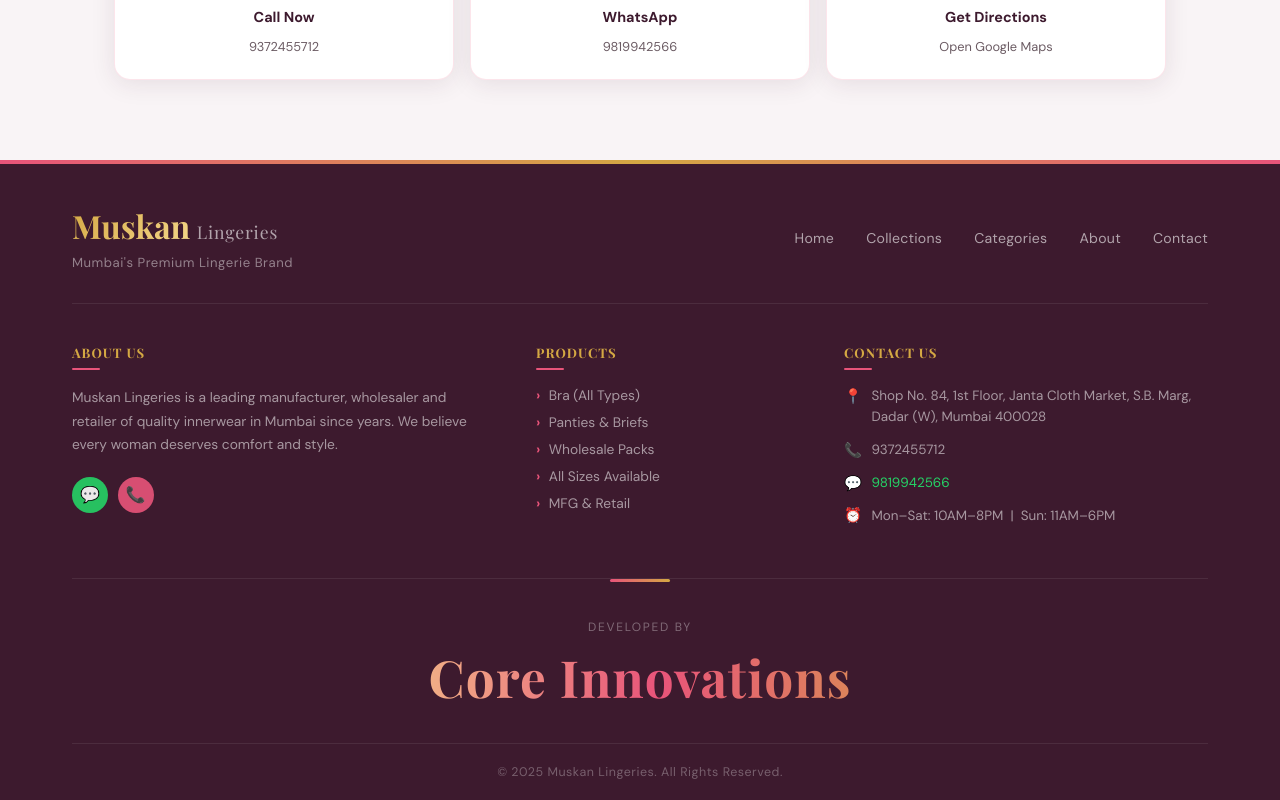
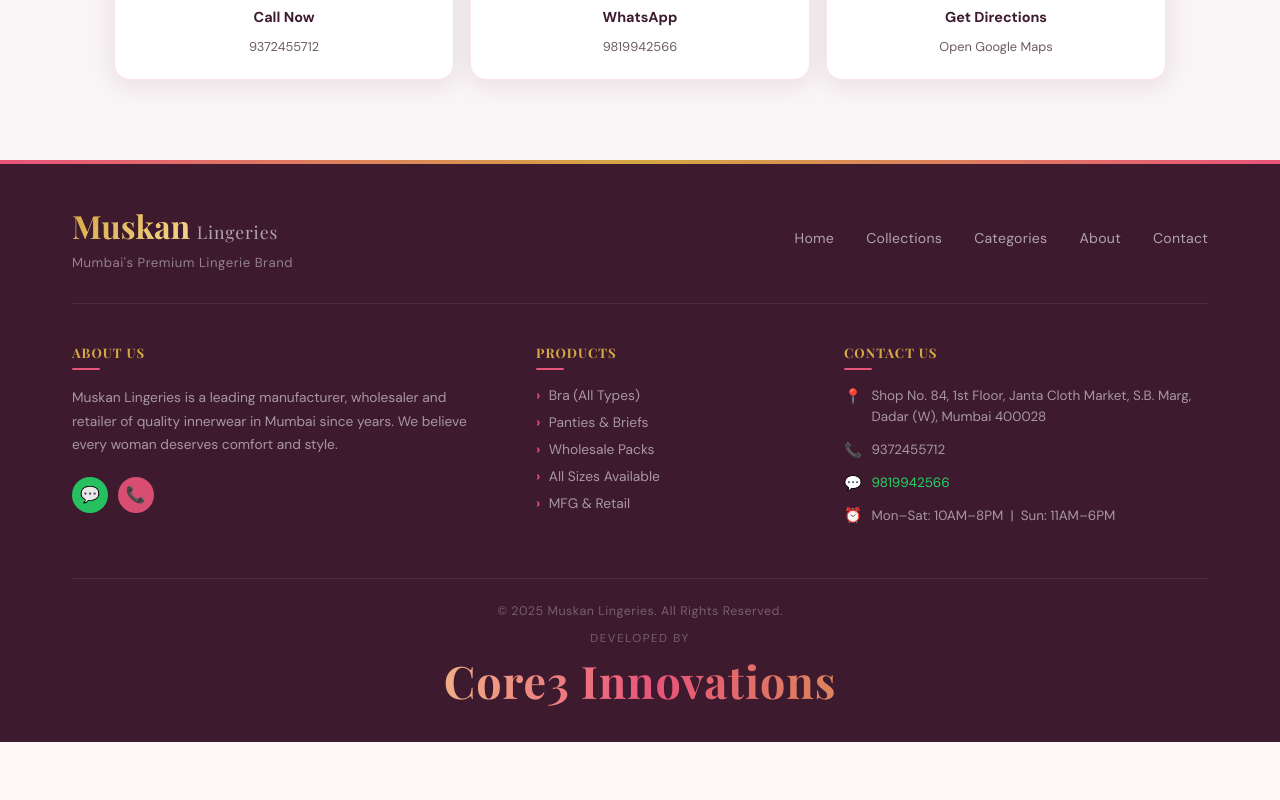
Before and after one commit to mahetab1357/muskan-lingeries, a React (Vite) app: page / in a window 1280 px wide. Shown: the part 6589-7389 px from the top of the page. After the commit the page ends 7331 px from the top, so only its background shows below. Built offline with nearby package versions, Linux system fonts and the light colour scheme; no server answers; a web font is replaced by a local one.

Commit message:
Move Core3 Innovations credit to bottom bar after copyright line

```diff
--- a/src/components/Footer/Footer.jsx
+++ b/src/components/Footer/Footer.jsx
@@ -69,8 +69,9 @@
           </div>
         </div>
 
-        {/* Developer credit */}
-        <div className={styles.devCredit}>
+        {/* Bottom bar */}
+        <div className={styles.bottomBar}>
+          <p>© 2025 Muskan Lingeries. All Rights Reserved.</p>
           <p className={styles.devText}>Developed by</p>
           <a
             href="https://www.core3innovations.com/"
@@ -78,13 +79,8 @@
             rel="noreferrer"
             className={styles.devName}
           >
-            Core Innovations
+            Core3 Innovations
           </a>
-        </div>
-
-        {/* Bottom bar */}
-        <div className={styles.bottomBar}>
-          <p>© 2025 Muskan Lingeries. All Rights Reserved.</p>
         </div>
       </div>
     </footer>
--- a/src/components/Footer/Footer.module.css
+++ b/src/components/Footer/Footer.module.css
@@ -189,38 +189,31 @@
   color: var(--gold);
 }
 
-/* ── Developer Credit ── */
-.devCredit {
-  padding: 2.5rem 0 2rem;
+/* ── Bottom bar ── */
+.bottomBar {
+  padding: 1.5rem 0 2rem;
   text-align: center;
-  border-bottom: 1px solid rgba(255,255,255,0.08);
-  position: relative;
 }
 
-.devCredit::before {
-  content: '';
-  position: absolute;
-  top: 0;
-  left: 50%;
-  transform: translateX(-50%);
-  width: 60px;
-  height: 3px;
-  background: linear-gradient(90deg, var(--rose), var(--gold));
-  border-radius: 2px;
+.bottomBar > p:first-child {
+  color: rgba(255,255,255,0.3);
+  font-size: 0.78rem;
+  letter-spacing: 0.04em;
+  margin-bottom: 0.75rem;
 }
 
 .devText {
-  font-size: 0.75rem;
-  color: rgba(255,255,255,0.35);
+  font-size: 0.72rem;
+  color: rgba(255,255,255,0.3);
   letter-spacing: 0.14em;
   text-transform: uppercase;
-  margin-bottom: 0.5rem;
+  margin-bottom: 0.3rem;
 }
 
 .devName {
   display: inline-block;
   font-family: 'Playfair Display', serif;
-  font-size: clamp(1.8rem, 5vw, 3.2rem);
+  font-size: clamp(1.6rem, 4.5vw, 2.8rem);
   font-weight: 700;
   background: linear-gradient(90deg, var(--rose) 0%, var(--gold) 40%, #f5d88b 60%, var(--rose) 100%);
   background-size: 200% auto;
@@ -242,18 +235,6 @@
   100% { background-position: 200% center; }
 }
 
-/* ── Bottom bar ── */
-.bottomBar {
-  padding: 1.25rem 0;
-  text-align: center;
-}
-
-.bottomBar p {
-  color: rgba(255,255,255,0.3);
-  font-size: 0.78rem;
-  letter-spacing: 0.04em;
-}
-
 /* ── Responsive ── */
 @media (max-width: 768px) {
   .topRow {
```
